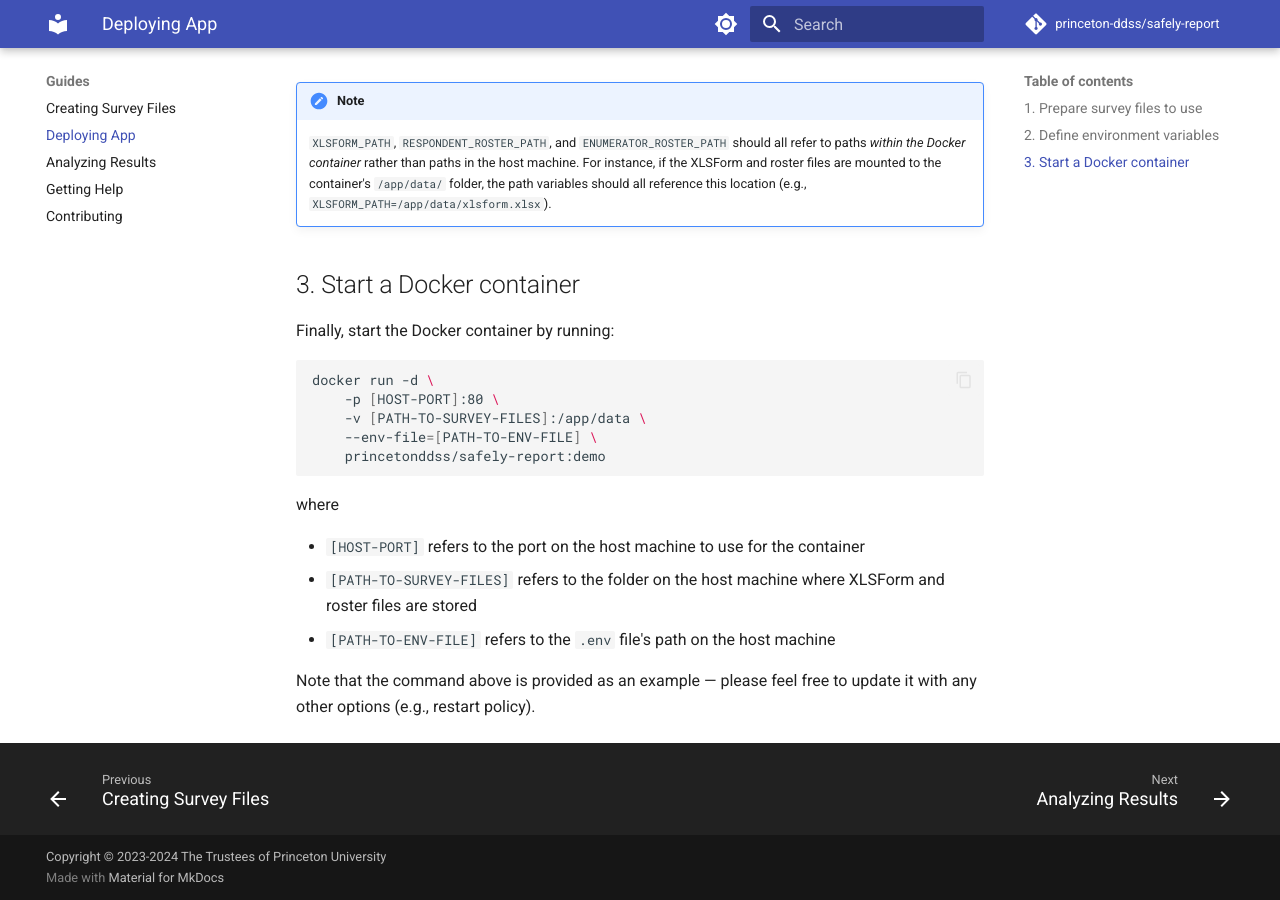
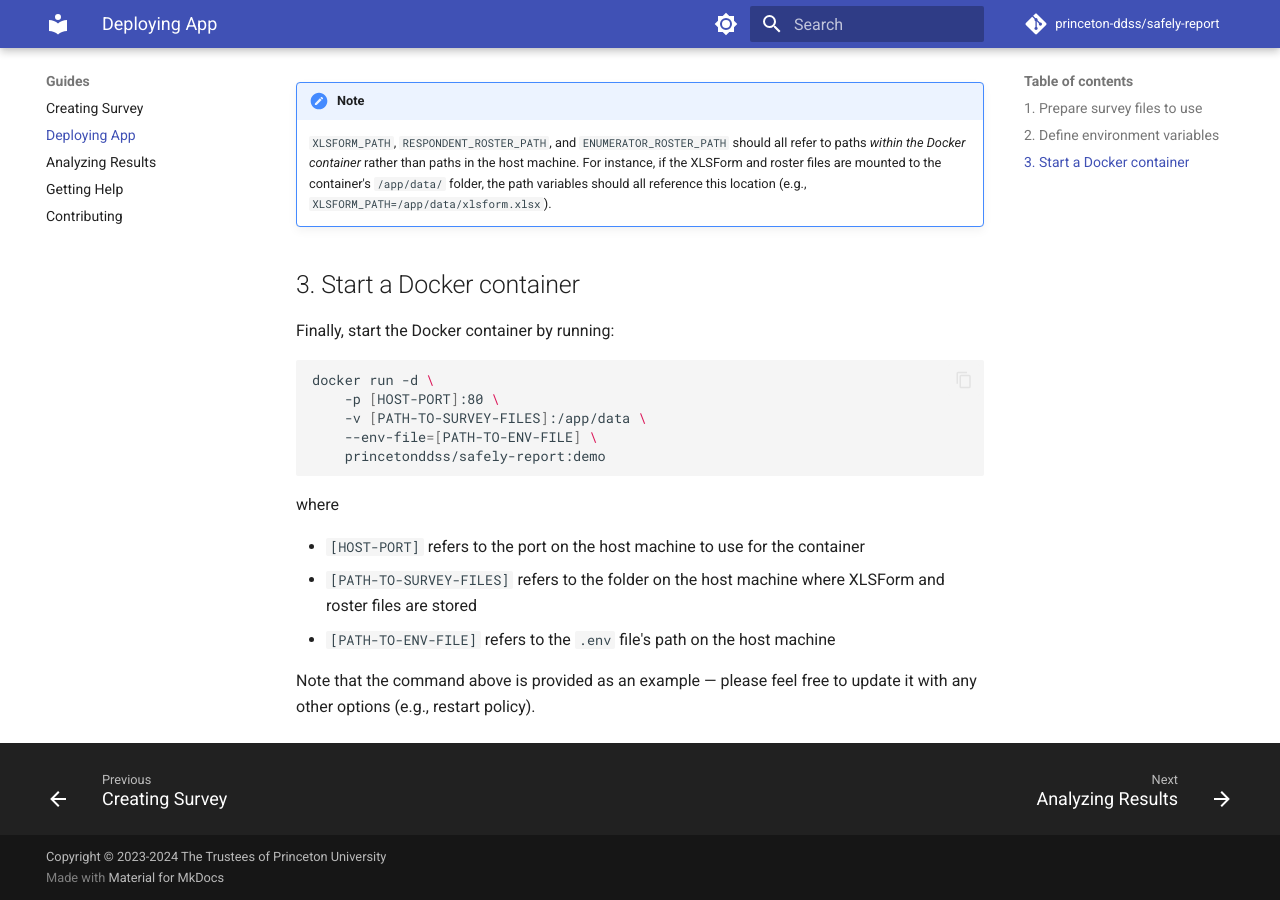
Before and after one commit to sylvaingchassang/ddss-safely-report, an MkDocs documentation site: the page built from docs/mkdocs/guides/deploy-app.md, in a window 1280 px wide and 900 px high, scrolled down 1234 px. Built offline with MkDocs 1.6.1 and Material for MkDocs 9.7.7, drawn with Linux system fonts in a browser that asks for light colours; comment, search, counter and statistics services are not loaded.

Commit message:
Shorten page name

```diff
--- a/docs/mkdocs.yml
+++ b/docs/mkdocs.yml
@@ -56,7 +56,7 @@ nav:
   - Concepts:
     - Garbling: concepts/garbling.md
   - Guides:
-    - Creating Survey Files: guides/create-survey-files.md
+    - Creating Survey: guides/create-survey.md
     - Deploying App: guides/deploy-app.md
     - Analyzing Results: guides/analyze-results.md
     - Getting Help: guides/get-help.md
--- a/docs/mkdocs/guides/deploy-app.md
+++ b/docs/mkdocs/guides/deploy-app.md
@@ -19,7 +19,7 @@ First, make sure you have the following files required for a survey:
 
 !!! info
 
-    If you are not familiar with these files, please review the [guide](create-survey-files.md)
+    If you are not familiar with these files, please review the [guide](create-survey.md)
     on survey creation.
 
 Then, place these files in a designated location on the host machine (e.g., `/survey/files/`),
```
Also changed, not shown: docs/mkdocs/guides/create-survey.md (renamed from docs/mkdocs/guides/create-survey-files.md).
